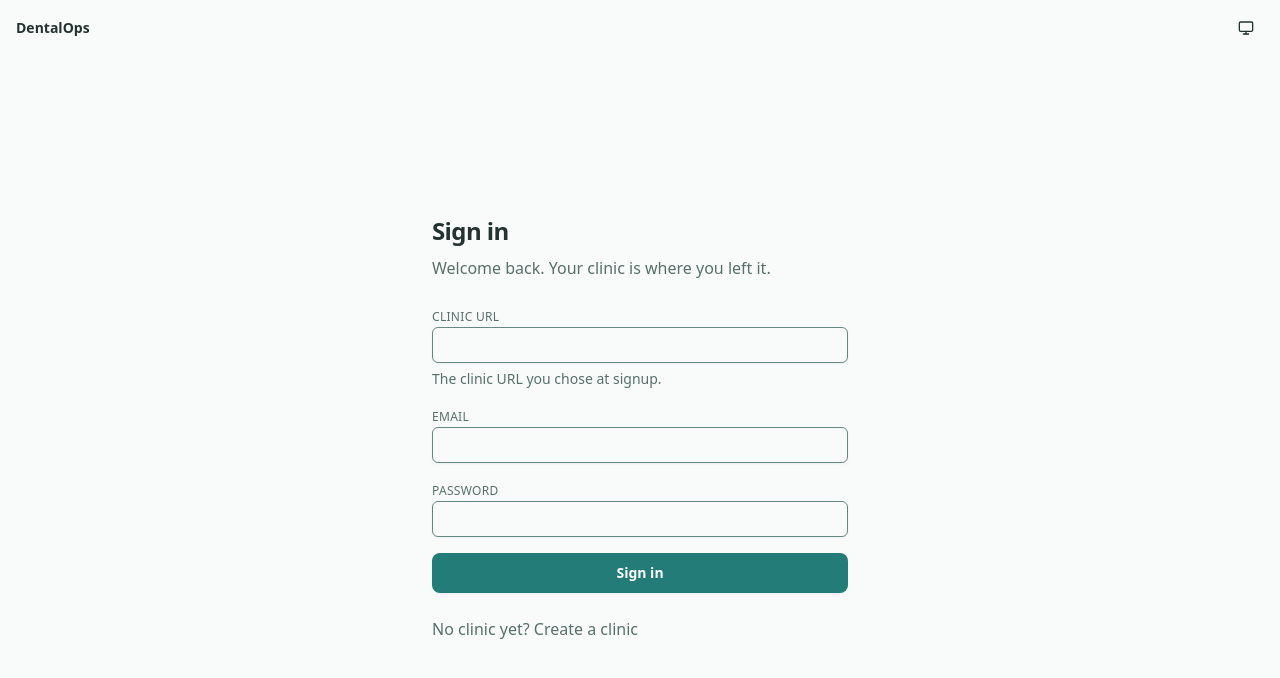
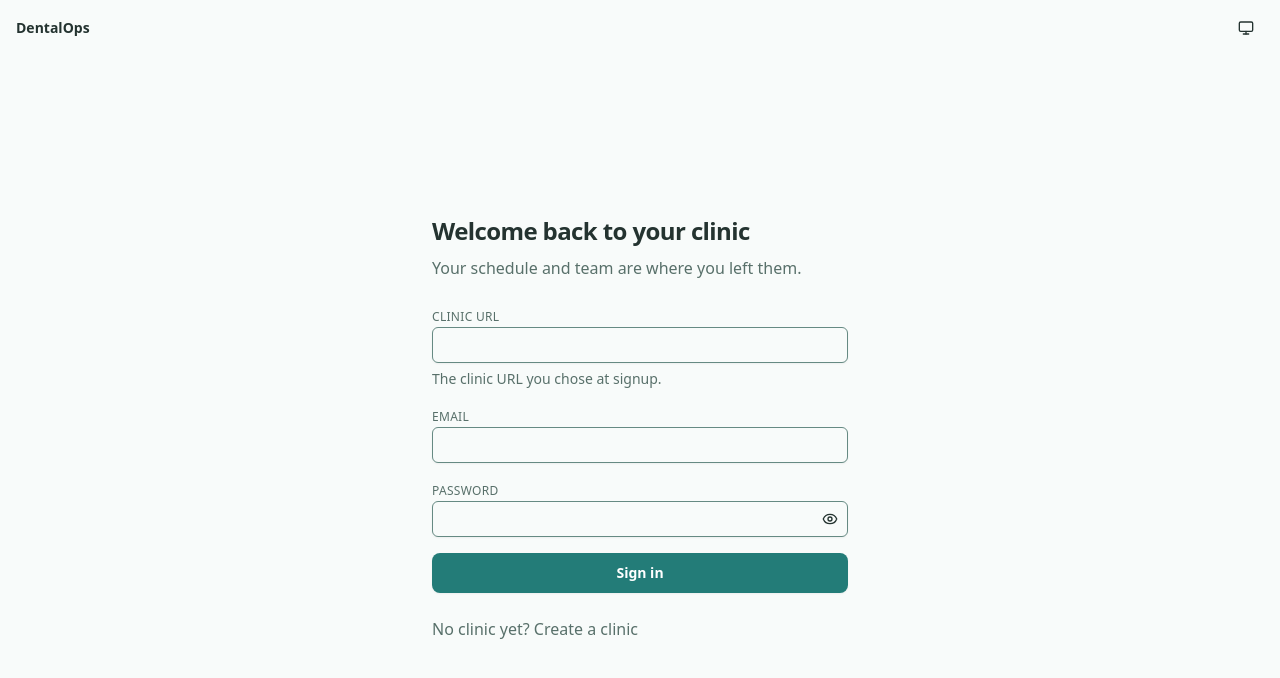
Before and after one commit to nkieu-config/dentalops, a React (Vite) app in the folder apps/web/: page /login in a window 1280 px wide. Shown: the top 678 px of the page. Built offline with nearby package versions, Linux system fonts and the light colour scheme; no server answers.

Commit message:
feat(web): refine clinic sign in

```diff
--- a/apps/web/src/features/auth/login-page.tsx
+++ b/apps/web/src/features/auth/login-page.tsx
@@ -5,6 +5,7 @@ import { z } from "zod"
 import { api, ApiError } from "../../lib/api"
 import { setSession } from "../../lib/session"
 import { AuthCard, Field, FieldInput, FormError, SubmitButton } from "./auth-form"
+import { PasswordField } from "./password-field"
 import { SLUG_PATTERN } from "./slug"
 import { useAuthForm } from "./use-auth-form"
 
@@ -67,8 +68,8 @@ export const LoginPage = (): ReactElement => {
 
   return (
     <AuthCard
-      title="Sign in"
-      subtitle="Welcome back. Your clinic is where you left it."
+      title="Welcome back to your clinic"
+      subtitle="Your schedule and team are where you left them."
       footer={
         <>
           No clinic yet? <Link to="/signup">Create a clinic</Link>
@@ -108,18 +109,14 @@ export const LoginPage = (): ReactElement => {
             />
           )}
         </Field>
-        <Field id="password" label="Password" error={form.errors.password}>
-          {(aria) => (
-            <FieldInput
-              {...aria}
-              name="password"
-              type="password"
-              autoComplete="current-password"
-              value={form.values.password}
-              onChange={(event) => form.set("password", event.target.value)}
-            />
-          )}
-        </Field>
+        <PasswordField
+          label="Password"
+          name="password"
+          autoComplete="current-password"
+          value={form.values.password}
+          error={form.errors.password}
+          onChange={(event) => form.set("password", event.target.value)}
+        />
         <SubmitButton pending={form.pending} pendingLabel="Signing you in…">
           Sign in
         </SubmitButton>
--- /dev/null
+++ b/apps/web/src/features/auth/password-field.tsx
@@ -0,0 +1,52 @@
+import { Eye, EyeOff } from "lucide-react"
+import { useState, type ChangeEvent } from "react"
+import { Button } from "../../components/ui/button"
+import { Field, FieldInput } from "./auth-form"
+
+interface PasswordFieldProps {
+  label: string
+  name: string
+  autoComplete: string
+  value: string
+  error?: string
+  onChange: (event: ChangeEvent<HTMLInputElement>) => void
+}
+
+export const PasswordField = ({
+  label,
+  name,
+  autoComplete,
+  value,
+  error,
+  onChange
+}: PasswordFieldProps) => {
+  const [visible, setVisible] = useState(false)
+
+  return (
+    <Field id="password" label={label} error={error}>
+      {(aria) => (
+        <div className="relative">
+          <FieldInput
+            {...aria}
+            className="pr-12"
+            name={name}
+            type={visible ? "text" : "password"}
+            autoComplete={autoComplete}
+            value={value}
+            onChange={onChange}
+          />
+          <Button
+            type="button"
+            variant="ghost"
+            size="icon"
+            className="absolute right-0 top-0 h-11 w-11 sm:h-9 sm:w-9"
+            aria-label={visible ? "Hide password" : "Show password"}
+            onClick={() => setVisible((current) => !current)}
+          >
+            {visible ? <EyeOff className="h-4 w-4" aria-hidden /> : <Eye className="h-4 w-4" aria-hidden />}
+          </Button>
+        </div>
+      )}
+    </Field>
+  )
+}
```
Also changed, not shown: 1 other file (tests, documents, lock files or other folders).
